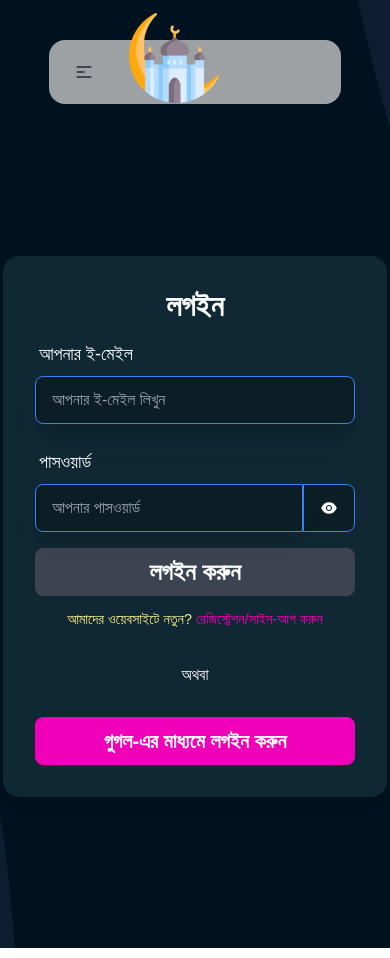
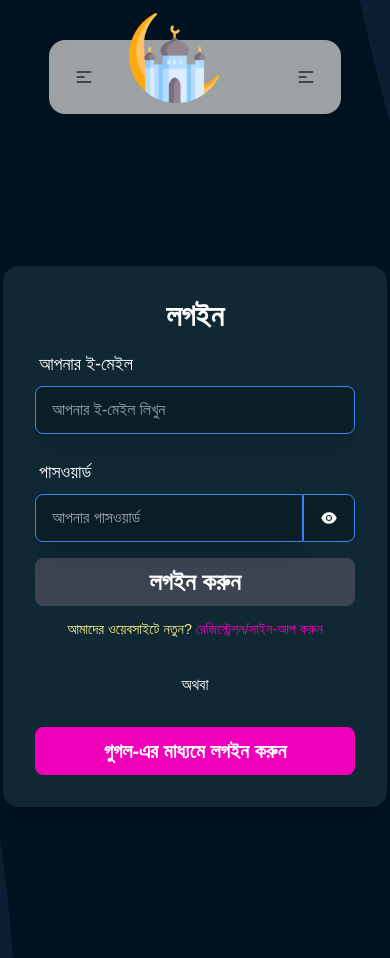
Before and after one commit to ParvesPR/moshjid-project, a React (Create React App) app: page /login in a window 390 px wide. Built offline with nearby package versions, Linux system fonts and the light colour scheme; no server answers; a web font is replaced by a local one.

Commit message:
set toggle btn for open dashboard in mobile view

```diff
--- a/src/pages/Dashboard/AllUsers/User/User.js
+++ b/src/pages/Dashboard/AllUsers/User/User.js
@@ -45,6 +45,8 @@ const User = ({ index, user, refetch }) => {
                 <td>{email}</td>
                 <td>
                     {role !== 'admin' && <button onClick={handleMakeAdmin} className='btn btn-xs'>Make Admin</button>}
+                    {role === 'admin' && <button className='btn btn-xs'>Admin</button>}
+
                 </td>
                 <td>
                     <label htmlFor="delete-user-modal" className="cursor-pointer modal-button"><RiDeleteBin6Line /></label>
--- a/src/pages/Dashboard/Dashboard.js
+++ b/src/pages/Dashboard/Dashboard.js
@@ -11,7 +11,7 @@ const Dashboard = () => {
                 <NavBar></NavBar>
             </div>
             <div className="drawer drawer-mobile bg-base-300">
-                <input id="my-drawer-2" type="checkbox" className="drawer-toggle" />
+                <input id="my-drawer" type="checkbox" className="drawer-toggle" />
                 <div className="drawer-content">
                     <h1 className='uppercase font-bold text-3xl text-center text-purple-500 py-10'>Welcome To Dashboard</h1>
                     <Outlet />
--- a/src/pages/Shared/NavBar/NavBar.js
+++ b/src/pages/Shared/NavBar/NavBar.js
@@ -6,6 +6,7 @@ import auth from '../../../firebase.init';
 import { signOut } from 'firebase/auth';
 import './NavBar.css';
 import CustomLink from '../CustomLink/CustomLink';
+import { Link } from 'react-router-dom';
 
 const NavBar = () => {
 
@@ -44,9 +45,17 @@ const NavBar = () => {
               {menuItems}
             </ul>
           </div>
-          <a className="btn btn-ghost normal-case text-xl">
-            <img src={logo} className='absolute ml-10 left-8 top-[-35px] w-[90px] h-[90px]' alt="" />
-          </a>
+          <button className="btn btn-ghost normal-case text-xl">
+            <Link to='/home'>
+              <img src={logo} className='absolute ml-10 left-8 top-[-35px] w-[90px] h-[90px]' alt="" />
+            </Link>
+          </button>
+        </div>
+
+        <div className="navbar-end">
+          <label title='Dashboard' for="my-drawer" class="btn btn-ghost  drawer-button d-block lg:hidden">
+            <svg xmlns="http://www.w3.org/2000/svg" className="h-5 w-5" fill="none" viewBox="0 0 24 24" stroke="currentColor"><path strokeLinecap="round" strokeLinejoin="round" strokeWidth="2" d="M4 6h16M4 12h8m-8 6h16" checked /></svg>
+          </label>
         </div>
         <div className="navbar-center hidden lg:flex">
           <ul className="menu menu-horizontal p-0">
```
